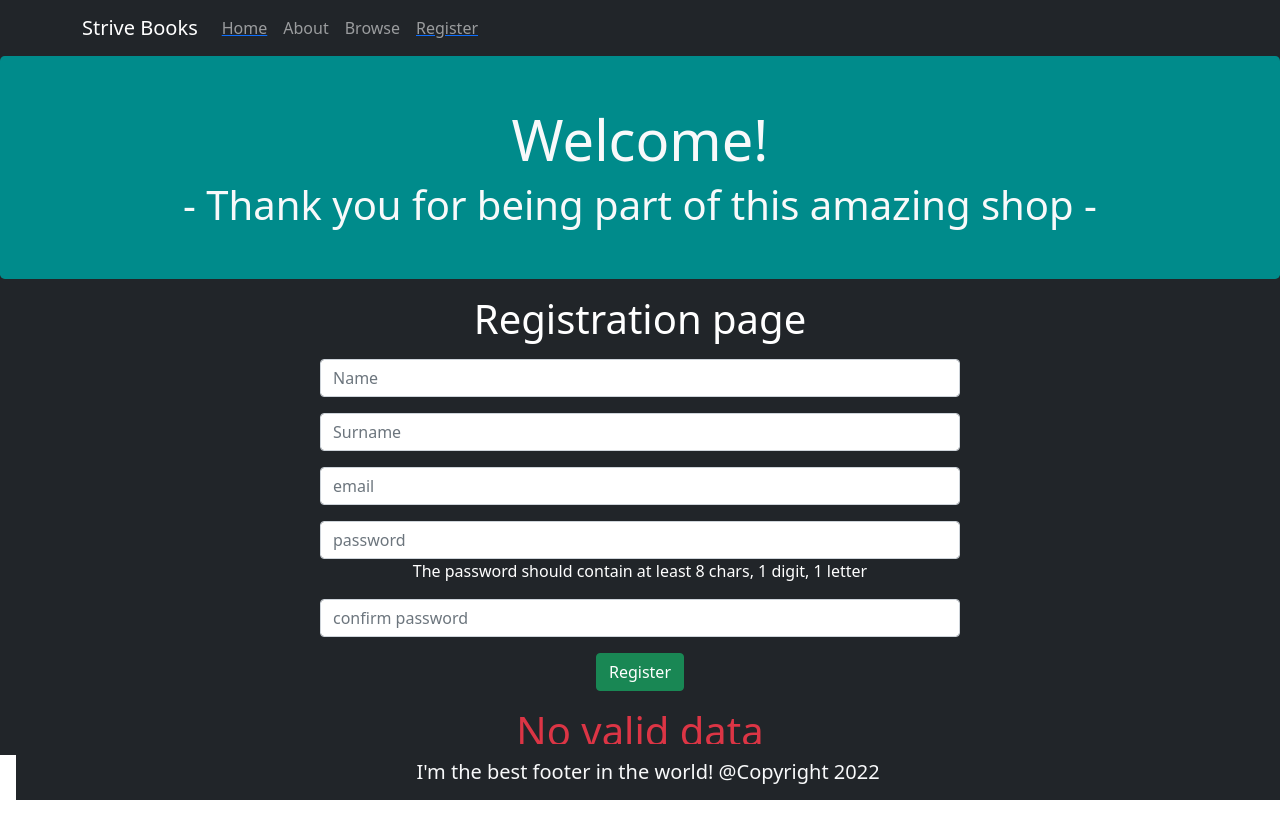
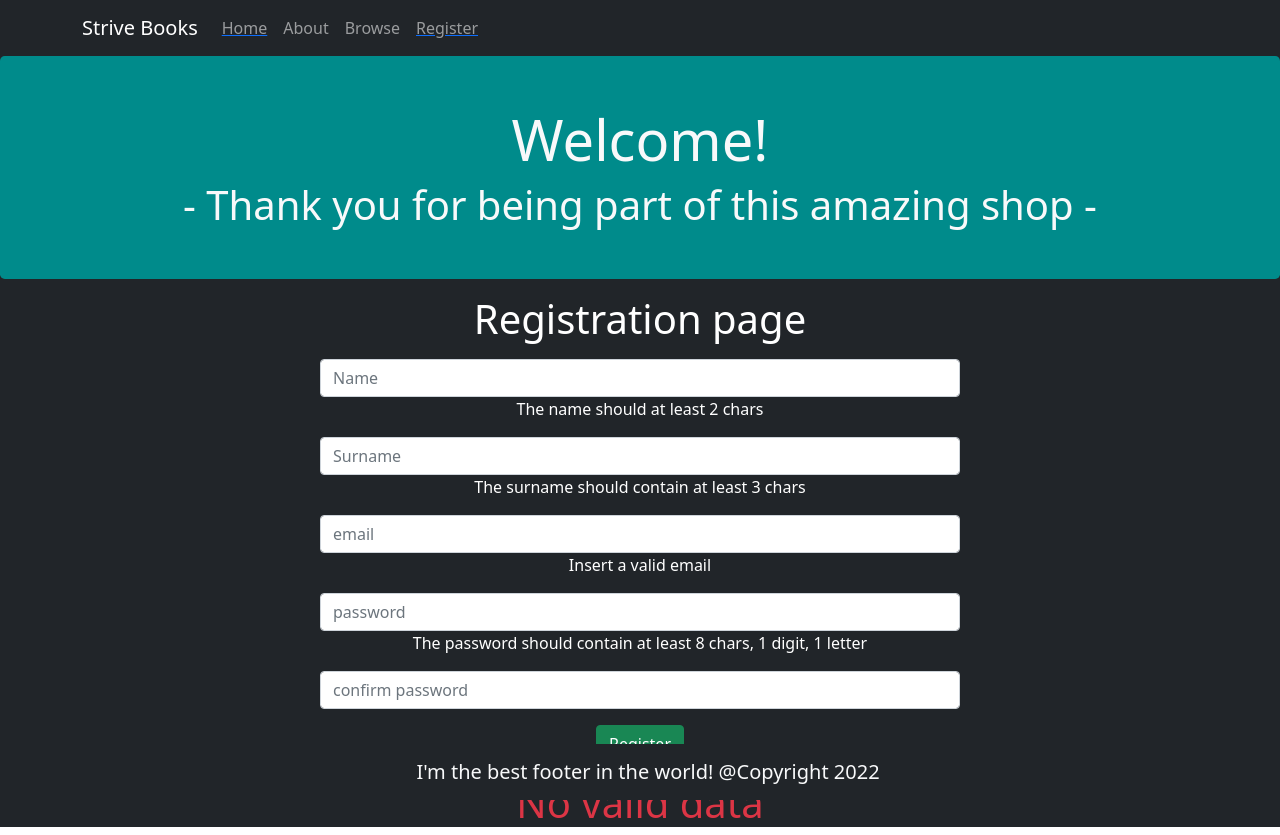
Before and after one commit to ShyqeriTari/strive-homework-m4-d9, a React (Create React App) app: page /register in a window 1280 px wide. Before the commit the page ends 800 px from the top, so only its background shows below. Built offline with nearby package versions, Linux system fonts and the light colour scheme.

Commit message:
Update Registration.jsx

```diff
--- a/src/components/Registration.jsx
+++ b/src/components/Registration.jsx
@@ -41,15 +41,21 @@ console.log(data)
      <Form.Group className="mb-3" controlId="formBasicName">
        <Form.Control type="text" placeholder="Name"  onKeyUp={(e) => e.target.value.length >= 2 ?
                 handleChange('name', e.target.value): setData({...data, name:null})} required/>
+                                 <label htmlFor="formBasicName" className='text-white'>The name should at least 2 chars </label>
+
      </Form.Group>
 
      <Form.Group className="mb-3" controlId="formBasicSurname">
        <Form.Control type="text" placeholder="Surname" onKeyUp={(e) => e.target.value.length >= 3 ?
                 handleChange('surname', e.target.value): setData({...data, surname:null})} required/>
+                         <label htmlFor="formBasicSurname" className='text-white'>The surname should contain at least 3 chars </label>
+
      </Form.Group>
      <Form.Group className="mb-3" controlId="formBasicEmail">
        <Form.Control type="email" placeholder="email"  onKeyUp={(e) =>
                 handleChange('email', e.target.value)} required/>
+                                         <label htmlFor="formBasicEmail" className='text-white'>Insert a valid email </label>
+
      </Form.Group>
      <Form.Group className="mb-3" controlId="formBasicPassword">
        <Form.Control type="password" placeholder="password"  onKeyUp={(e) => (e.target.value.length >= 8&&e.target.value.match(/\d+/g) && e.target.value.match(/[a-z]/) ) ?
```
